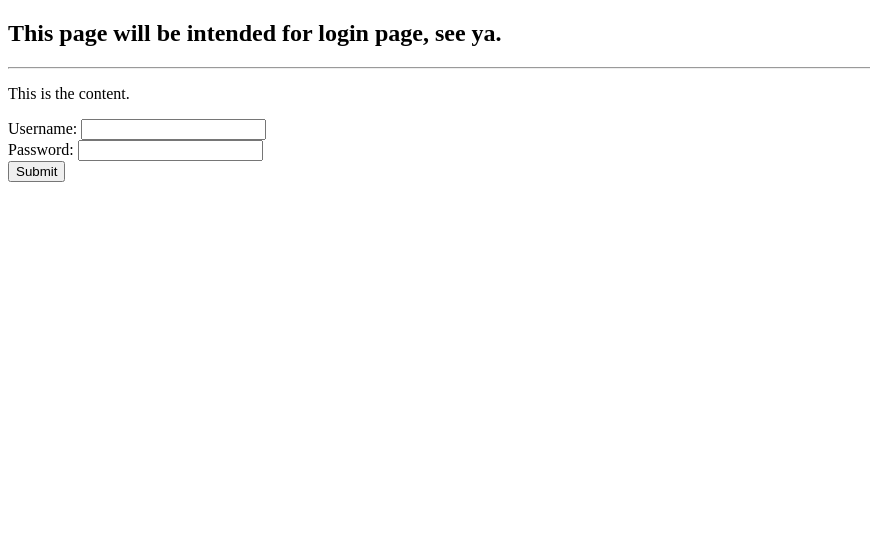
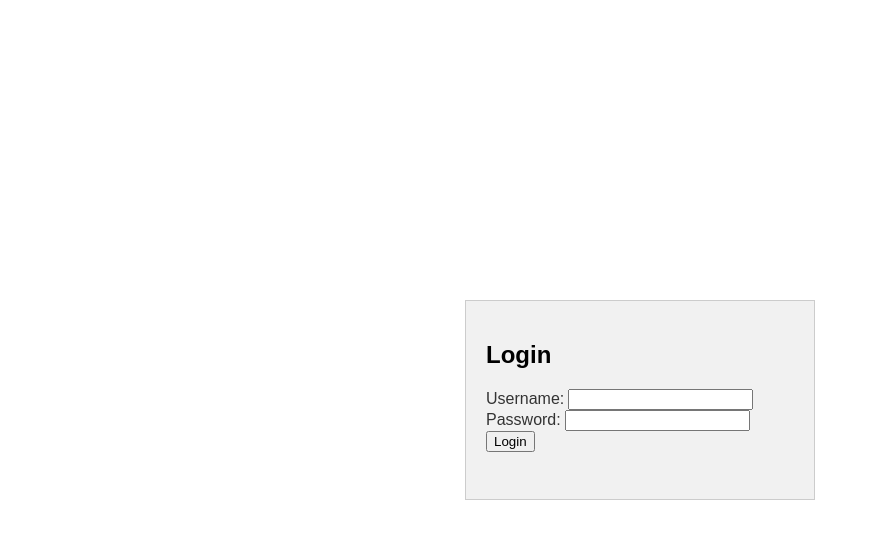
Before and after one commit to nallujin/para-test-ground, a plain HTML site: page para-html/new-page.html in a window 1280 px wide. Shown: the whole page, without its empty margins (0-870 px from the left). Drawn offline with Linux system fonts and the light colour scheme.

Commit message:
Added a new file.

```diff
--- a/para-html/new-page.html
+++ b/para-html/new-page.html
@@ -2,18 +2,19 @@
 <html lang="en">
 <head>
     <meta charset="UTF-8">
-    <title>Login page</title>
+    <title>LP 20230514</title>
+    <link rel="stylesheet" type="text/css" href="style.css">
 </head>
 <body>
-    <h2>This page will be intended for login page, see ya.</h2>
-    <hr>
-    <p>This is the content.</p>
+<div class="container">
+    <h2 style="left: 50%; ">Login</h2>
     <form>
-        <label for="username">Username:     </label>
+        <label for="username">Username:</label>
         <input type="text" id="username"><br>
-        <label for="password">Password:     </label>
-        <input type="text" id="password"><br>
-        <input type="submit">
+        <label for="password">Password:</label>
+        <input type="text" id="password">
     </form>
+    <button type="button">Login</button>
+</div>
 </body>
 </html>
--- /dev/null
+++ b/para-html/style.css
@@ -0,0 +1,22 @@
+.container {
+    position: absolute;
+    top: 50%;
+    left: 50%;
+    transform: translate(-50%, -50%);
+    width: 350px;
+    height: 200px;
+    background-color: #f1f1f1;
+    padding: 20px;
+    box-sizing: border-box;
+    border: 1px solid #ccc;
+        }
+
+h2 {
+    font-family: Arial, sans-serif;
+	}
+
+label {
+    font-family: Arial, sans-serif;
+    font-size: 16px;
+    color: #333;
+    }
```
